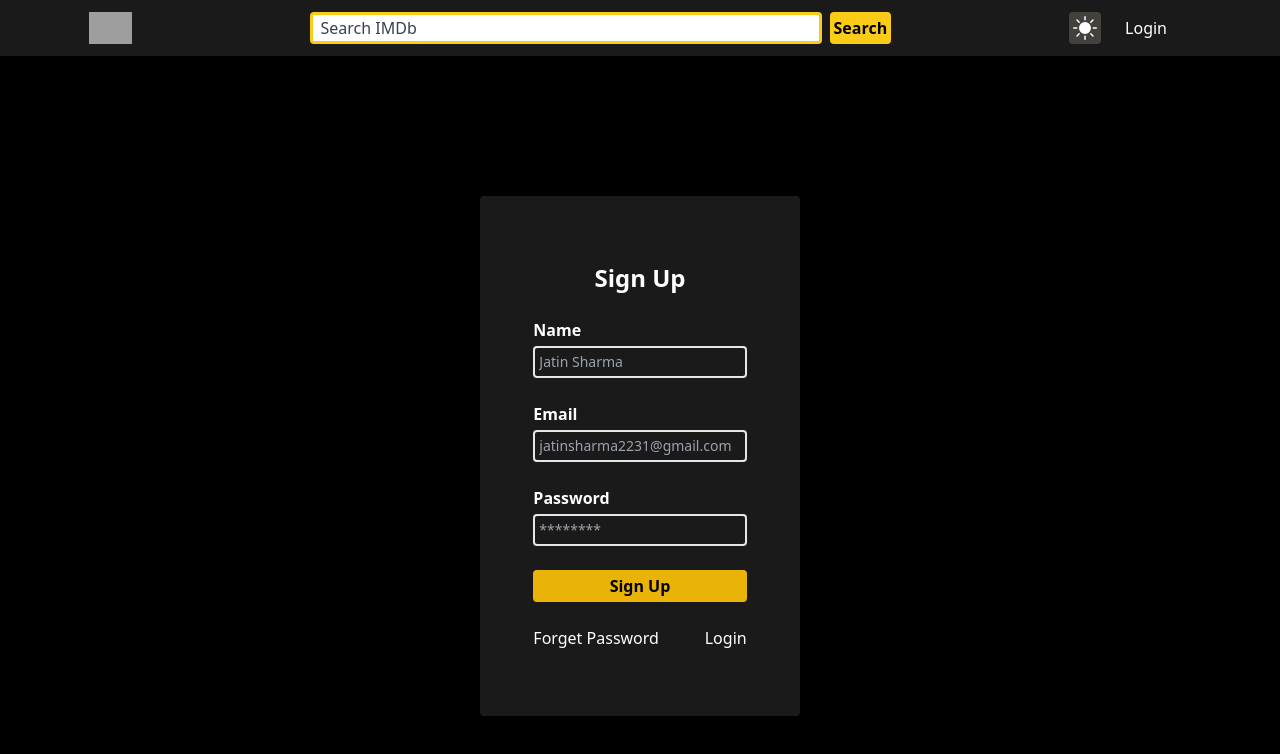
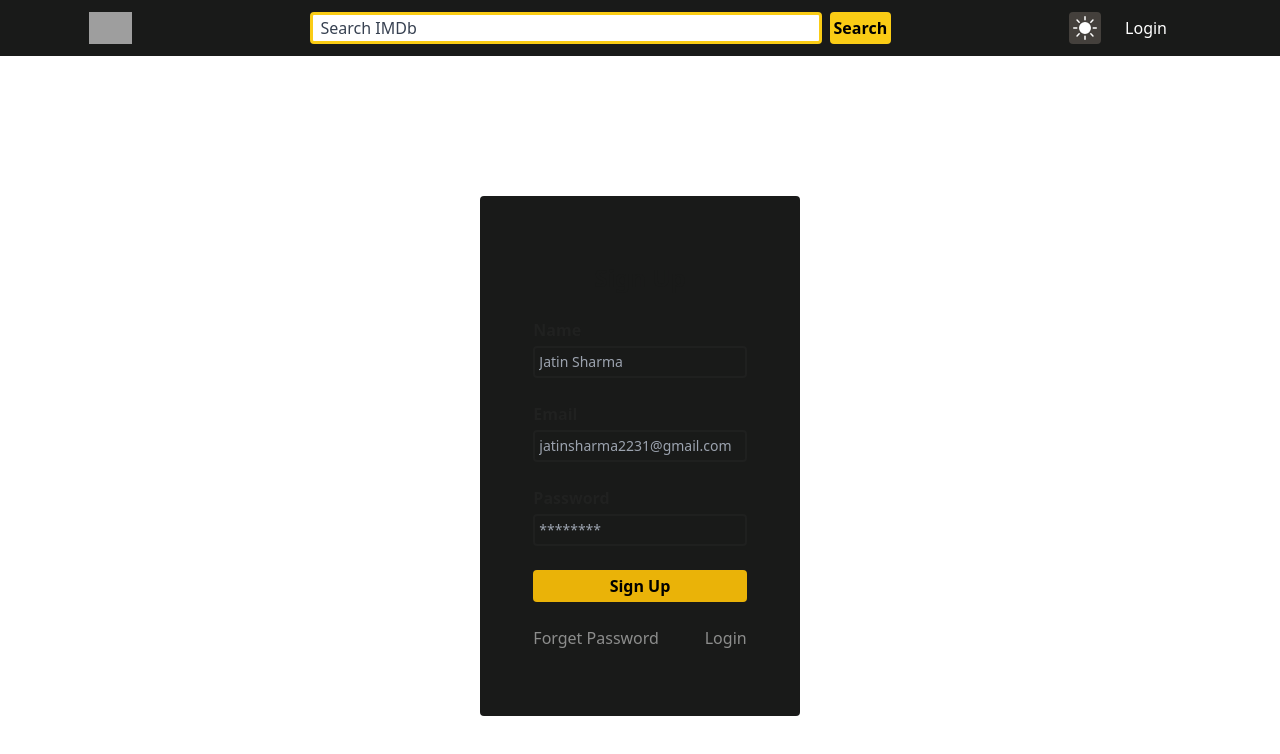
Before and after one commit to jatinnsharma/IMDb-client, a React (Create React App) app: page /auth/sign-up in a window 1280 px wide. Shown: the top 754 px of the page. Built offline with nearby package versions, Linux system fonts and the light colour scheme; grey boxes are pictures that could not be loaded.

Commit message:
themeChanger using contextApi

```diff
--- a/src/components/Navbar.jsx
+++ b/src/components/Navbar.jsx
@@ -1,11 +1,13 @@
 import React from "react";
 import { BsFillSunFill } from "react-icons/bs";
 import { Link } from "react-router-dom";
+import { useTheme } from "../hooks/theme";
 
 const IMDb_LOGO =
   "https://1000marche.net/wp-content/uploads/2021/08/Imdb-logo.png";
 
 const Navbar = () => {
+  const {toggleTheme} = useTheme()
   return (
     <div className="bg-primary h-14 flex justify-around items-center">
       <Link to='/'>
@@ -31,7 +33,7 @@
       </div>
       <div>
         <ul className="text-white flex items-center gap-6">
-          <button className="bg-stone-700 p-1 rounded">
+          <button onClick={toggleTheme} className="bg-stone-700 p-1 rounded">
             <BsFillSunFill className="text-secondary" size={24} />
           </button>
           <li>
--- a/src/components/auth/ConfirmPassword.jsx
+++ b/src/components/auth/ConfirmPassword.jsx
@@ -3,7 +3,6 @@
 import Title from "../form/Title";
 import Container from "../Container";
 import SubmitButton from "../form/SubmitButton";
-import CustomLink from "../CustomLink";
 
 export const ConfirmPassword = () => {
   return (
--- a/src/components/auth/Login.jsx
+++ b/src/components/auth/Login.jsx
@@ -1,15 +1,16 @@
-import React from "react";
 import Container from "../Container";
 import Title from "../form/Title";
 import FormInput from "../form/FormInput";
 import SubmitButton from "../form/SubmitButton";
-import { Link } from "react-router-dom";
 import CustomLink from "../CustomLink";
+import { useTheme } from "../../hooks/theme";
 
 const sendingData = "http://localhost:8080/sign-in";
 
 const Login = () => {
+
   return (
+
     <Container className="flex justify-center items-center ">
       <div className=" bg-primary h-96 w-8/12 lg:w-3/12  flex justify-center items-center flex-col rounded">
         <Title>Login</Title>
--- /dev/null
+++ b/src/components/context/ThemeProvider.js
@@ -0,0 +1,39 @@
+import React, { createContext, useEffect } from 'react'
+
+export const ThemeContext = createContext()
+
+const defaultTheme = 'light'
+const darkTheme = 'dark'
+
+const toggleTheme = () => {
+    const oldTheme = getTheme()
+    const newTheme = oldTheme === defaultTheme ? darkTheme : defaultTheme
+
+    updateTheme(newTheme,oldTheme)
+}
+
+export default function ThemeProvider({ children }) {
+
+    useEffect(() => {
+        const theme = getTheme()
+        if (!theme) updateTheme(defaultTheme);
+        else updateTheme(theme)
+    }, []);
+    return (
+        <ThemeContext.Provider value={{ toggleTheme }}>
+            {children}
+        </ThemeContext.Provider>
+    )
+}
+
+
+const getTheme = () => localStorage.getItem('theme')
+
+const updateTheme = (theme, themeToRemove) => {
+    if (themeToRemove) document.documentElement.classList.remove(themeToRemove)
+
+    document.documentElement.classList.add(theme)
+
+    localStorage.setItem('theme', theme)
+
+}
--- a/src/components/form/FormInput.jsx
+++ b/src/components/form/FormInput.jsx
@@ -6,12 +6,12 @@
     <input
       id={name}
       name={name}
-      className="bg-transparent  rounded border-2 border-dark-subtle focus:border-white w-full text-sm outline-none p-1 text-white peer transition mt-1"
+      className="bg-transparent  rounded border-2 dark:border-dark-subtle border-light-subtle dark:focus:border-white focus:border-primary w-full text-sm outline-none p-1 dark:text-white peer transition mt-1"
       placeholder={placeholder}
       {...rest}
     />
     <label
-      className="font-semibold text-dark-subtle peer-focus:text-white transition self-start"
+      className="font-semibold dark:text-dark-subtle text-light-subtle dark:peer-focus:text-white peer-focus:text-primary  transition self-start"
       htmlFor={name}
     >
       {label}
--- a/src/components/form/Title.jsx
+++ b/src/components/form/Title.jsx
@@ -2,7 +2,7 @@
 
 const Title = ({children}) => {
   return (
-    <h1 className='text-2xl pb-6 text-white font-bold text-center '>{children}</h1>
+    <h1 className='text-2xl pb-6 dark:text-white text-primary font-bold text-center '>{children}</h1>
   )
 }
 
--- /dev/null
+++ b/src/hooks/theme.js
@@ -0,0 +1,4 @@
+import { useContext } from "react"
+import { ThemeContext } from "../components/context/ThemeProvider"
+
+export const useTheme = () => useContext(ThemeContext)
--- a/src/index.css
+++ b/src/index.css
@@ -4,7 +4,7 @@
 
 
 body{
-  background-color: black;
+  /* background-color: black; */
 }
 
 input::-webkit-outer-spin-button,
--- a/src/index.js
+++ b/src/index.js
@@ -3,12 +3,15 @@
 import './index.css';
 import App from './App';
 import { BrowserRouter } from 'react-router-dom';
+import ThemeProvider from './components/context/ThemeProvider';
 
 const root = ReactDOM.createRoot(document.getElementById('root'));
 root.render(
   <React.StrictMode>
+    <ThemeProvider>
     <BrowserRouter>
-    <App />
+      <App />
     </BrowserRouter>
+    </ThemeProvider>
   </React.StrictMode>
 );
--- a/tailwind.config.js
+++ b/tailwind.config.js
@@ -3,11 +3,13 @@
   content: [
     "./src/**/*.{js,jsx,ts,tsx}",
   ],
+  darkMode:"class",
   theme: {
     extend: {
       colors:{
         primary:"#191A19",
-        subtle:"#3C3C3C"
+        "dark-subtle":"rgba(255,255,255,0.5)",
+        "light-subtle":"rgba(39,39,39,0.5)",
       }
     },
   },
```
